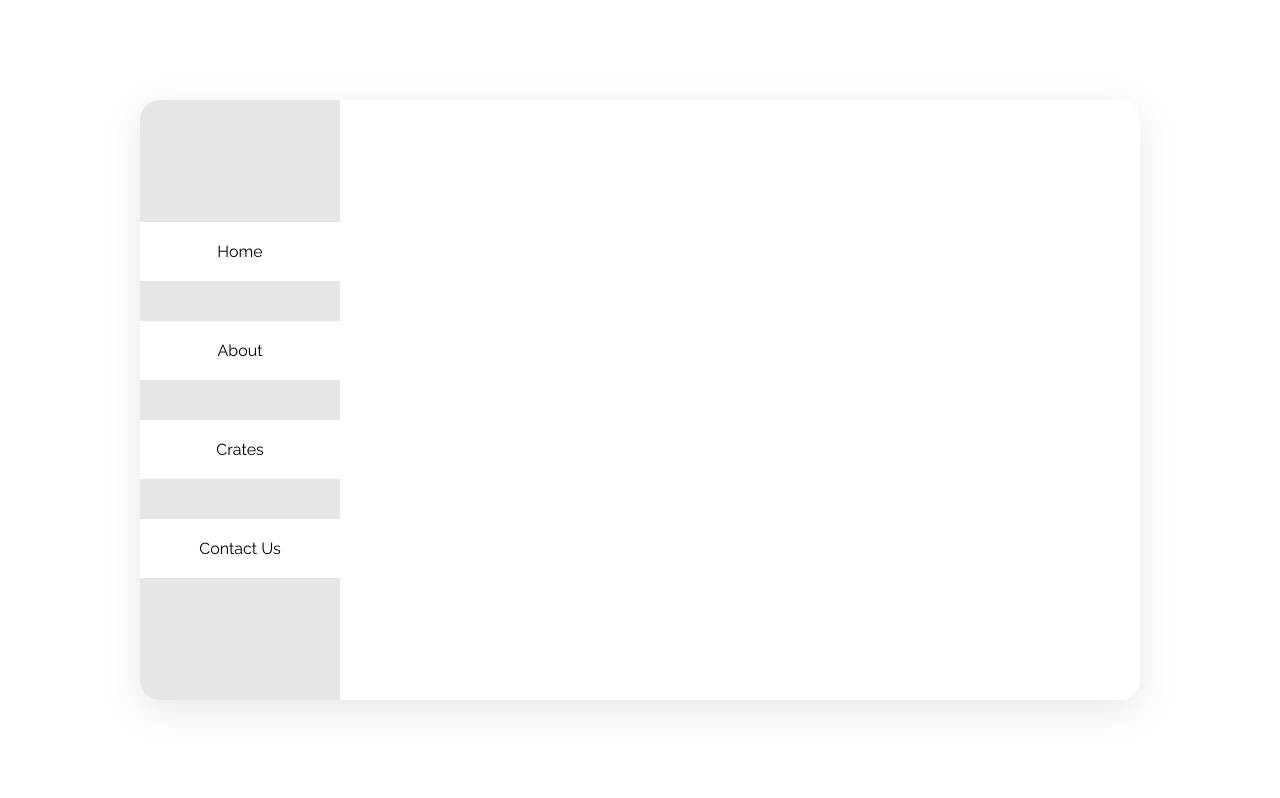
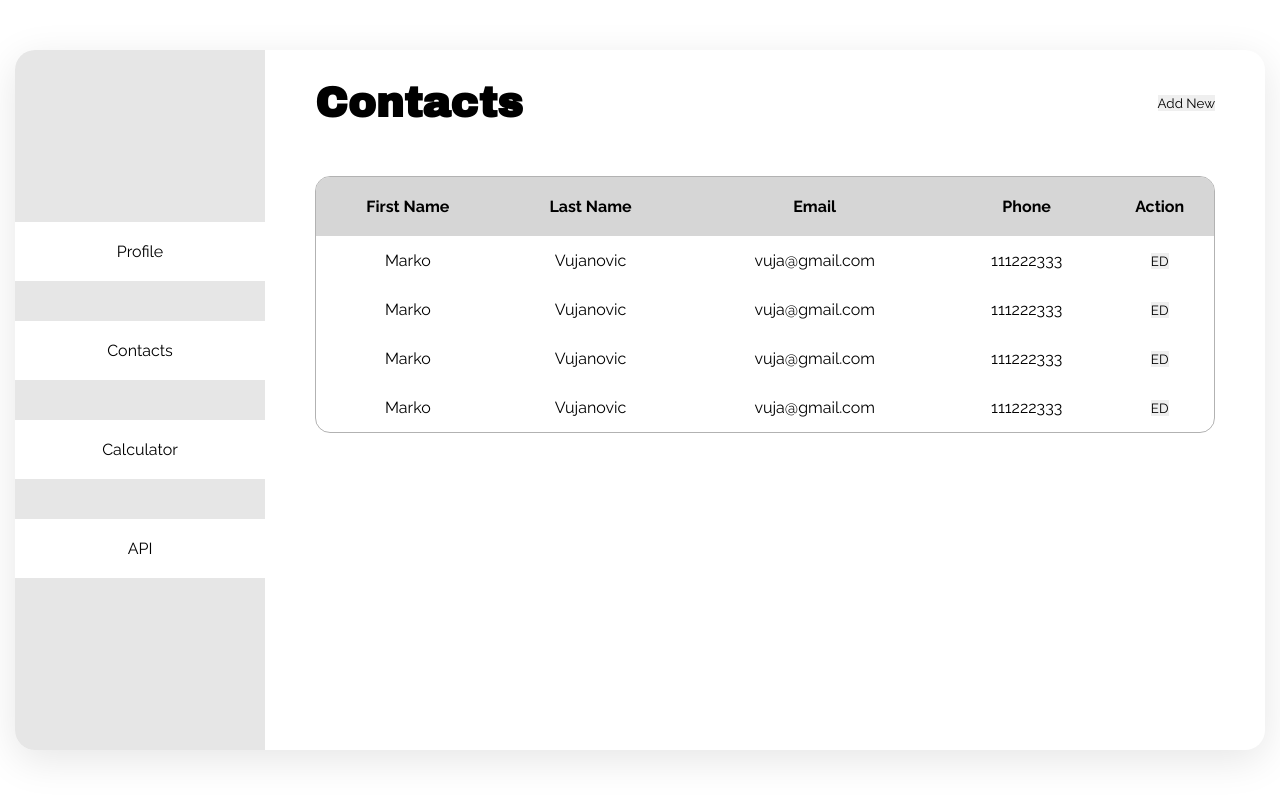
Before and after one commit to mvuja/crypto-dashboard, a React (Create React App) app: page /contacts in a window 1280 px wide. Built offline with nearby package versions, Linux system fonts and the light colour scheme.

Commit message:
start contacts page

```diff
--- a/src/App.jsx
+++ b/src/App.jsx
@@ -1,19 +1,20 @@
 import { React } from 'react'
 import { Route, Switch } from 'react-router-dom'
 import Navbar from './components/Navbar/Navbar.jsx'
+import Contacts from './components/Contacts/Contacts.jsx'
 
 function App() {
   return (
     <main id='main'>
       <Navbar />
       <div className='main-content'>
-      {/* <Switch>
-          <Route exact path="/" component={HomePage} />
-          <Route path="/about" component={AboutPage} />
-          <Route path="/crates" component={CratesPage}/>
-          <Route path="/contact" component={ContactPage}/>
-          <Route path="*" component={NotMatch}/>
-      </Switch> */}
+      <Switch>
+          {/* <Route exact path="/profile" component={Profile} /> */}
+          <Route path="/contacts" component={Contacts}/>
+          {/* <Route path="/calculator" component={Calculator} /> */}
+          {/* <Route path="/api" component={Api}/> */}
+          {/* <Route path="*" component={NotMatch}/> */}
+      </Switch>
       </div>
     </main>
   )
--- /dev/null
+++ b/src/components/Contacts/Contacts.jsx
@@ -0,0 +1,83 @@
+import React, { useState, useEffect } from "react";
+import './_contacts.scss';
+
+const Contacts = () => {
+
+    // const [mobileMenu, setMobileMenu] = useState('')
+
+    const links = [
+        {
+            firstName: 'Marko',
+            lastName: 'Vujanovic',
+            email: 'vuja@gmail.com',
+            phone: '111222333',
+        },
+        {
+            firstName: 'Marko',
+            lastName: 'Vujanovic',
+            email: 'vuja@gmail.com',
+            phone: '111222333',
+        },
+        {
+            firstName: 'Marko',
+            lastName: 'Vujanovic',
+            email: 'vuja@gmail.com',
+            phone: '111222333',
+        },
+        {
+            firstName: 'Marko',
+            lastName: 'Vujanovic',
+            email: 'vuja@gmail.com',
+            phone: '111222333',
+        },
+    ]
+
+
+    return (
+        <div className="contacts-container">
+            <div className="contacts-header">
+                <h2>Contacts</h2>
+                <button className="add-contact">Add New</button>
+            </div>
+            <div className="table-container">
+                <table>
+                    <thead>
+                        <tr>
+                            <th>First Name</th>
+                            <th>Last Name</th>
+                            <th>Email</th>
+                            <th>Phone</th>
+                            <th>Action</th>
+                        </tr>
+                    </thead>
+                    <tbody>
+                        {links.map(link => {
+                            return (
+                                <tr className='nav-link'>
+                                    <td>
+                                        {link.firstName}
+                                    </td>
+                                    <td>
+                                        {link.lastName}
+                                    </td>
+                                    <td>
+                                        {link.email}
+                                    </td>
+                                    <td>
+                                        {link.phone}
+                                    </td>
+                                    <td>
+                                        <button>E</button>
+                                        <button>D</button>
+                                    </td>
+                                </tr>
+                            )
+                        })}
+                    </tbody>
+                </table>
+            </div>
+        </div>
+    )
+}
+
+export default Contacts
--- /dev/null
+++ b/src/components/Contacts/_contacts.scss
@@ -0,0 +1,42 @@
+.contacts-container{
+    width: 100%;
+    padding: 3rem 5rem;
+
+    & .contacts-header{
+        display: flex;
+        align-items: center;
+        justify-content: space-between;
+        margin-bottom: 5rem;
+
+        h2{
+            color: #000;
+        }
+    }
+
+    & .table-container{
+        border-radius: 1.5em;
+        overflow: hidden;
+        border: 1px solid rgba($color: #000000, $alpha: 0.3);
+
+        & table{
+            border-collapse:collapse;
+            border-spacing:0;
+            background-image:none;
+            width: 100%;
+            font-size: 1.6rem;
+
+            & thead{
+                background: rgb(214, 214, 214);
+
+                & th{
+                    padding: 2rem 0;
+                }
+            }
+
+            & tbody td{
+                padding: 1.5rem 0;
+                text-align: center;
+            }
+        }
+    }
+}
--- a/src/components/Navbar/Navbar.jsx
+++ b/src/components/Navbar/Navbar.jsx
@@ -9,33 +9,25 @@ const Navbar = () => {
     const links = [
         {
             id: 1,
-            path: '/',
-            text: 'Home',
+            path: '/profile',
+            text: 'Profile',
         },
         {
             id: 2,
-            path:'/about',
-            text: 'About',
+            path:'/contacts',
+            text: 'Contacts',
         },
         {
             id: 3,
-            path:'/crates',
-            text: 'Crates',
+            path:'/calculator',
+            text: 'Calculator',
         },
         {
             id: 4,
-            path:'/contact',
-            text: 'Contact Us',
+            path:'/api',
+            text: 'API',
         },
     ]
-
-    const mobileMenuClick = () => {
-        if(!mobileMenu){
-            setMobileMenu('active')
-        }else{
-            setMobileMenu('')
-        }
-    }
 
     useEffect(() => {
       const navLinks = document.querySelectorAll('.nav-links li a')
@@ -49,12 +41,6 @@ const Navbar = () => {
 
     return (
         <nav className="nav-header">
-
-                <div className={`hamburger ${mobileMenu}`} onClick={mobileMenuClick}>
-                    <span></span>
-                    <span></span>
-                    <span></span>
-                </div>
 
                 <ul className={`nav-links ${mobileMenu}`}>
                     {links.map(link => {
--- a/src/index.scss
+++ b/src/index.scss
@@ -136,9 +136,9 @@ input, textarea{
   display: grid;
   grid-template-columns: 20% 1fr;
   background: #fff;
-  width: 100rem;
+  width: 125rem;
   max-width: 100%;
-  min-height: 60rem;
+  min-height: 70rem;
   margin: auto;
   border-radius: 2em;
   box-shadow: 0em 1em 4em rgba($color: #000000, $alpha: .10);
```
